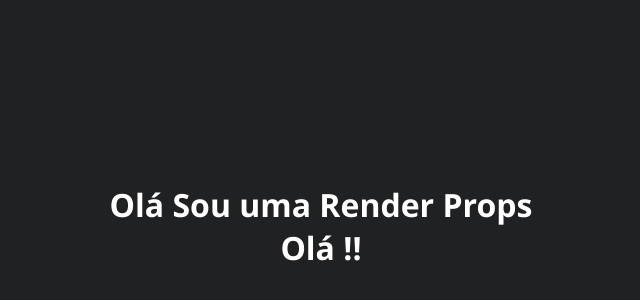
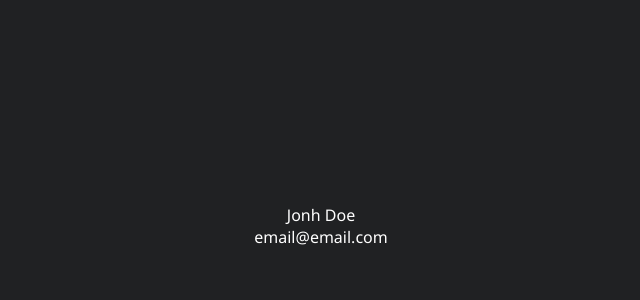
Before and after one commit to Wagner-Goulart/react-journal, a React (Vite) app: page / in a window 1280 px wide. Shown: the part 174-474 px from the top of the page, without its empty margins (319-959 px from the left). Built offline with nearby package versions, Linux system fonts and the light colour scheme.

Commit message:
ADD: Resumo sobre High Order Components
Signed-off-by: Wagner <wagnergoulart0@gmail.com>

```diff
--- a/src/App.jsx
+++ b/src/App.jsx
@@ -1,17 +1,14 @@
 /* eslint-disable react/jsx-no-undef */
+import { withLoader } from "./dia-11-high-order-components/HighOrderComponents";
+import { User } from "./dia-11-high-order-components/User";
 
-import {
-  HelloWorldFromRenderProp,
-  Title,
-} from "./dia-10-render-props/RenderProps";
+
+const UserWithLoader = withLoader(User)
 
 function App() {
   return (
     <>
-      <Title renderMessage={() => <h1>Olá Sou uma Render Props</h1>} />
-      <Title
-        renderMessage={() => <HelloWorldFromRenderProp message={"Olá !!"} />}
-      />
+      <UserWithLoader/>
     </>
   );
 }
--- /dev/null
+++ b/src/dia-11-high-order-components/HighOrderComponents.jsx
@@ -0,0 +1,22 @@
+/* eslint-disable react/display-name */
+/* eslint-disable no-unused-vars */
+import { useState } from "react";
+
+const withLoader = (WrappedComponent) => {
+  return (props) => {
+    const [loading, setLoading] = useState(true);
+
+    setTimeout(() => {
+      setLoading(false);
+    }, 2000);
+
+    return (
+        <div>
+            {loading ? <p>Loading...</p>: <WrappedComponent {...props}/>}
+        </div>
+    )
+
+  };
+};
+
+export { withLoader }
--- /dev/null
+++ b/src/dia-11-high-order-components/User.jsx
@@ -0,0 +1,15 @@
+const User = ()=> {
+    const user = {
+        name: 'Jonh Doe',
+        email: 'email@email.com'
+    }
+
+    return (
+        <div>
+            <p>{user.name}</p>
+            <p>{user.email}</p>
+        </div>
+    )
+}
+
+export { User }
```
